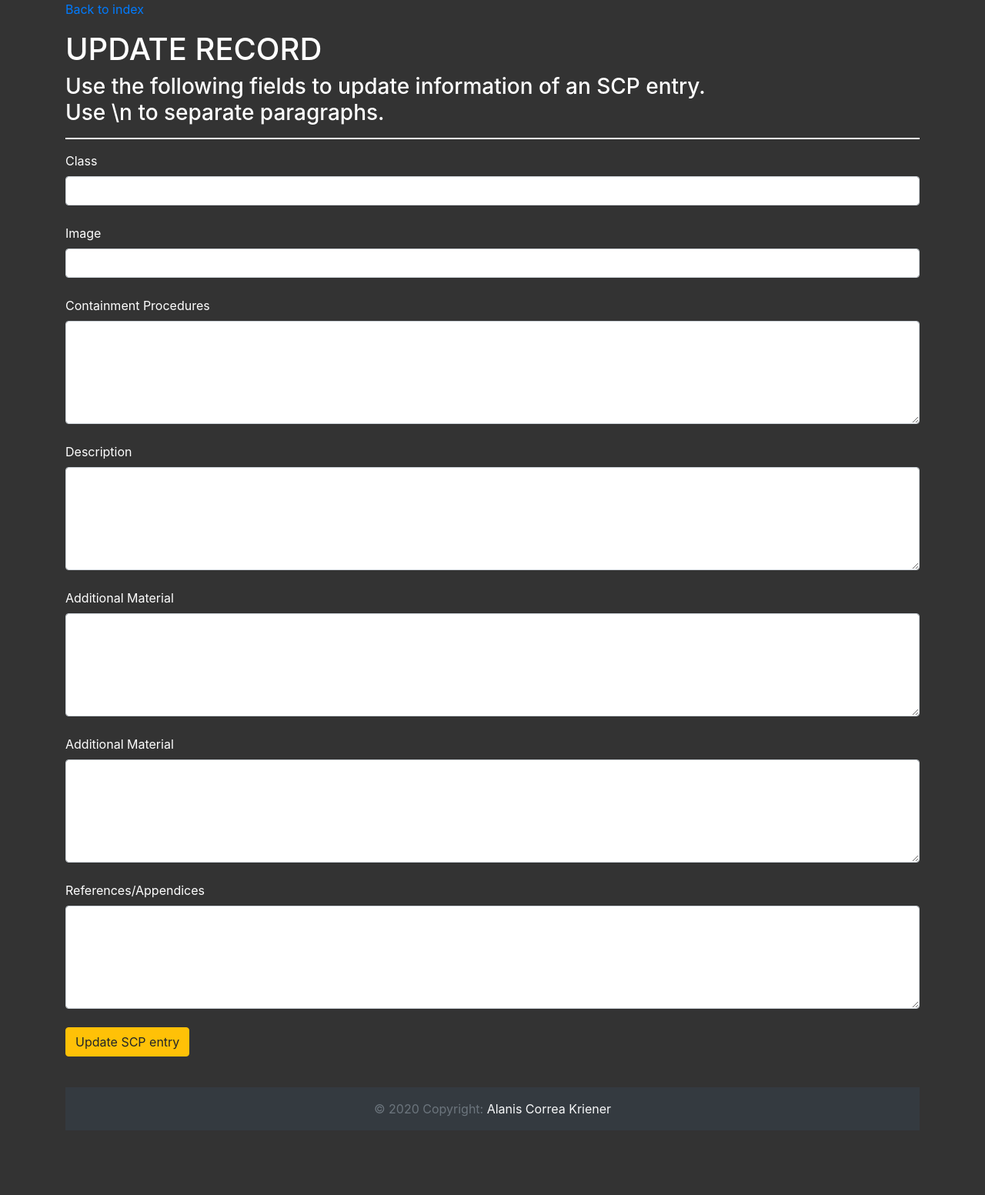
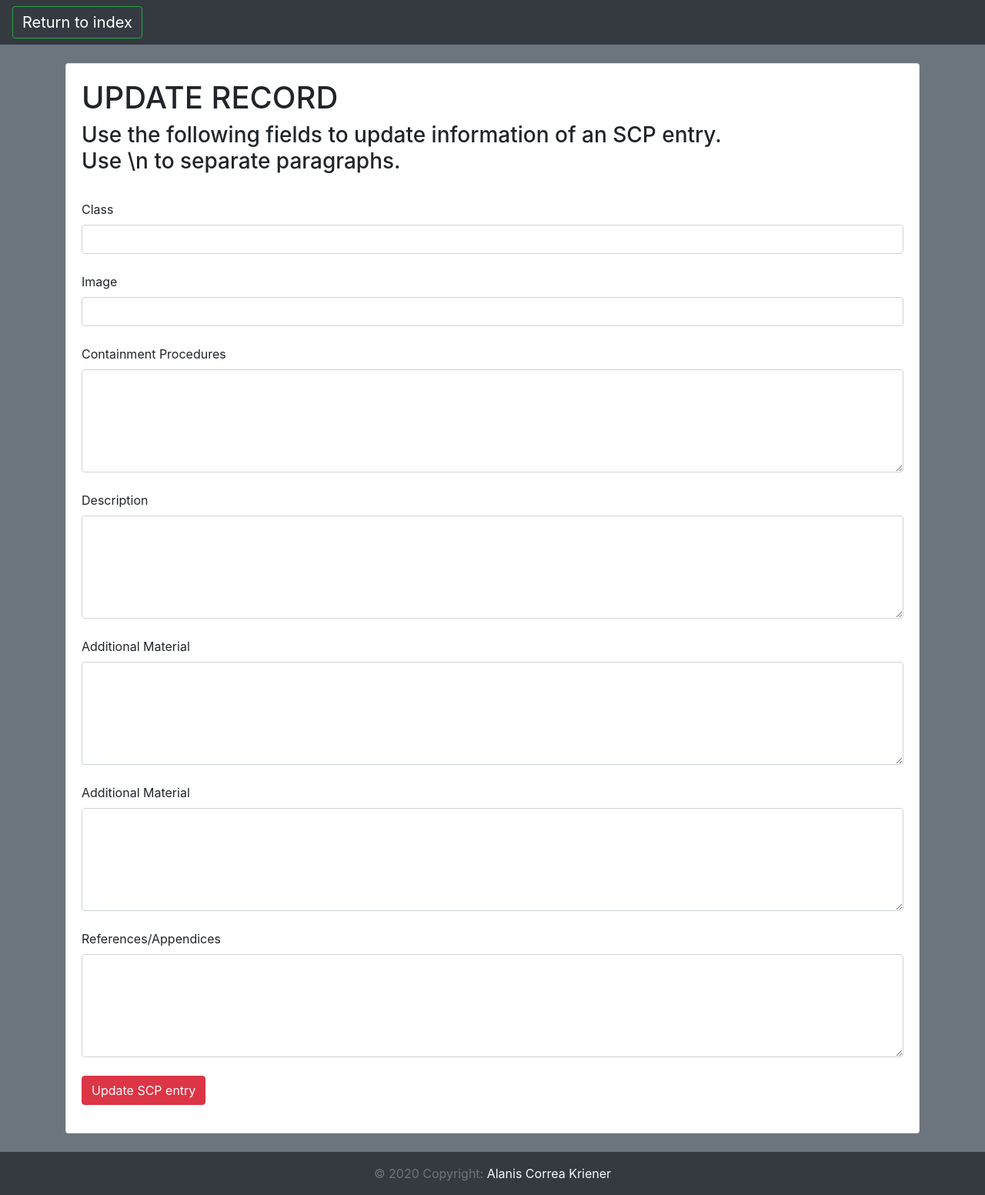
Before and after one commit to alanis30017084/-assignment2-6210, a PHP site: page /forms/update.php?update=1 in a window 1280 px wide. Shown: the whole page at 77% size. Before the commit the page ends 1469 px from the top, so only its background shows below. Run offline with PHP 8.4, Linux system fonts and the light colour scheme; data that the repository does not hold is empty.

Commit message:
finalized design changes

```diff
--- a/forms/processing.php
+++ b/forms/processing.php
@@ -21,17 +21,29 @@ if(isset($_POST['submit']))
         if($connection->query($sql) === TRUE)
         {
             include '../templates/form_header.php';
-            echo "<h2>SCP Added</h2>
-            <p><a href='../index.php'>Back to index</a></p>";
-            include '../templates/footer.php';
+            echo "
+                <div class='container'><br>
+                    <div class='card'>
+                        <div class='card-body'>
+                            <h2>Success! The new entry has been added to the database and will be displayed in the navigation.</h2>
+                        </div>
+                    </div>
+                </div>
+            ";
         }
         else
         {
             include '../templates/form_header.php';
-            echo "<h2>Error submitting data</h2>
-            <p>{$connection->error}</p>
-            <p><a href='form.php'>Back to form</a></p>";
-            include '../templates/footer.php';
+            echo "
+                <div class='container'><br>
+                    <div class='card'>
+                        <div class='card-body'>
+                            <h2>There was an error submitting the data.</h2>
+                            <p>{$connection->error}</p>
+                        </div>
+                    </div>
+                </div>
+            ";
         }
     }
 
@@ -44,15 +56,28 @@ if(isset($_POST['submit']))
         if($connection->query($del) === TRUE)
         {
             include '../templates/form_header.php';
-            echo "<p>Record deleted successfully. <a href='../index.php'>Return to main page</a></p>";
-            include '../templates/footer.php';
+            echo "
+                <div class='container'><br>
+                    <div class='card'>
+                        <div class='card-body'>
+                            <h2>Success! The entry has been deleted.</h2>
+                        </div>
+                    </div>
+                </div>
+            ";
         }
         else{
             include '../templates/form_header.php';
-            echo "<p>There was an error deleting this record.</p>
-            <p>{$connection->error}></p>
-            <p><a href='../index.php'>Return to main page</a></p>";
-            include '../templates/footer.php';
+            echo "
+                <div class='container'><br>
+                    <div class='card'>
+                        <div class='card-body'>
+                            <h2>There was an error deleting this record.</h2>
+                            <p>{$connection->error}></p>
+                        </div>
+                    </div>
+                </div>
+            ";
         }
     }
 
@@ -78,17 +103,29 @@ if(isset($_POST['submit']))
         if($connection->query($upd) === TRUE)
         {
             include '../templates/form_header.php';
-            echo "<h2>SCP Updated</h2>
-            <p><a href='../index.php'>Back to index</a></p>";
-            include '../templates/footer.php';
+            echo "
+                <div class='container'><br>
+                    <div class='card'>
+                        <div class='card-body'>
+                            <h2>Success! The entry has been updated.</h2>
+                        </div>
+                    </div>
+                </div>
+            ";
         }
         else
         {
             include '../templates/form_header.php';
-            echo "<h2>Error updating data</h2>
-            <p>{$connection->error}</p>
-            <p><a href='../index.php'>Back to main</a></p>";
-            include '../templates/footer.php';
+            echo "
+                <div class='container'><br>
+                    <div class='card'>
+                        <div class='card-body'>
+                            <h2>There was an error updating this record.</h2>
+                            <p>{$connection->error}></p>
+                        </div>
+                    </div>
+                </div>
+            ";
         }
     }
 
--- a/forms/update.php
+++ b/forms/update.php
@@ -1,7 +1,6 @@
 <?php include "../templates/form_header.php"; ?>
 
 <!-- Form to add content to database -->
-
 <?php
 
     include "processing.php";
@@ -11,7 +10,9 @@
 
 ?>
 
-    <p><a href='../index.php'>Back to index</a></p>
+<div class='container'><br>
+    <div class='card'>
+        <div class='card-body'>
         <h1>UPDATE RECORD <?php echo $row['item_no'];?></h1>
         <h3>Use the following fields to update information of an SCP entry.<br>Use \n to separate paragraphs.</h3>
         <hr style="border: 1px solid white;">
@@ -20,27 +21,29 @@
         <input type="hidden" name="item_no" value="<?php echo $row['item_no']; ?>">
 
         <label>Class</label><br>
-    <input type="text" class="form-control" name="class" value="<?php echo $row['class']; ?>">
-    <br>
+        <input type="text" class="form-control" name="class" value="<?php echo $row['class']; ?>"><br>
+
         <label>Image</label>
-    <input type="text" class="form-control" name="img" value="<?php echo $row['img']; ?>">
-    <br>
+        <input type="text" class="form-control" name="img" value="<?php echo $row['img']; ?>"><br>
+
         <label>Containment Procedures</label><br>
-    <textarea class="form-control" rows="5" name="procedures" placeholder="<?php echo $row['procedures']; ?>"><?php echo $row['procedures']; ?></textarea>
-    <br>
+        <textarea class="form-control" rows="5" name="procedures" placeholder="<?php echo $row['procedures']; ?>"><?php echo $row['procedures']; ?></textarea><br>
+
         <label>Description</label><br>
-    <textarea class="form-control" rows="5" name="descriptions" placeholder="<?php echo $row['descriptions']; ?>"><?php echo $row['descriptions']; ?></textarea>
-    <br>
+        <textarea class="form-control" rows="5" name="descriptions" placeholder="<?php echo $row['descriptions']; ?>"><?php echo $row['descriptions']; ?></textarea><br>
+
         <label>Additional Material</label><br>
-    <textarea class="form-control" rows="5" name="extra_1" placeholder="<?php echo $row['extra_1']; ?>"><?php echo $row['extra_1']; ?></textarea>
-    <br>
+        <textarea class="form-control" rows="5" name="extra_1" placeholder="<?php echo $row['extra_1']; ?>"><?php echo $row['extra_1']; ?></textarea><br>
+
         <label>Additional Material</label><br>
-    <textarea class="form-control" rows="5" name="extra_2" placeholder="<?php echo $row['extra_2']; ?>"><?php echo $row['extra_2']; ?></textarea>
-    <br>
+        <textarea class="form-control" rows="5" name="extra_2" placeholder="<?php echo $row['extra_2']; ?>"><?php echo $row['extra_2']; ?></textarea><br>
+
         <label>References/Appendices</label><br>
-    <textarea class="form-control" rows="5" name="appendix" placeholder="<?php echo $row['appendix']; ?>"><?php echo $row['appendix']; ?></textarea>
-    <br>
-    <input type="submit" class="btn btn-warning" name="update" value="Update SCP entry">
+        <textarea class="form-control" rows="5" name="appendix" placeholder="<?php echo $row['appendix']; ?>"><?php echo $row['appendix']; ?></textarea><br>
+
+        <input type="submit" class="btn btn-danger" name="update" value="Update SCP entry">
         </form>
-
+        </div>
+    </div>
+</div>
 <?php include '../templates/footer.php'; ?>
--- a/templates/form_header.php
+++ b/templates/form_header.php
@@ -7,4 +7,10 @@
 
     <title>SCP Foundation</title>
   </head>
-  <body class="container" style="background-color:#333; color:white;">
+  <body class="bg-secondary">
+
+    <!-- Site menu -->
+
+    <nav class="navbar navbar-dark bg-dark">
+      <a class="navbar-brand btn btn-outline-success my-2 my-sm-0" type="button" href="../index.php">Return to index</a>
+    </nav>
```
Also changed, not shown: forms/form.php (+7 -2 lines), index.php (+8 -3 lines). Lines whose indentation alone changed are shown as unchanged.
